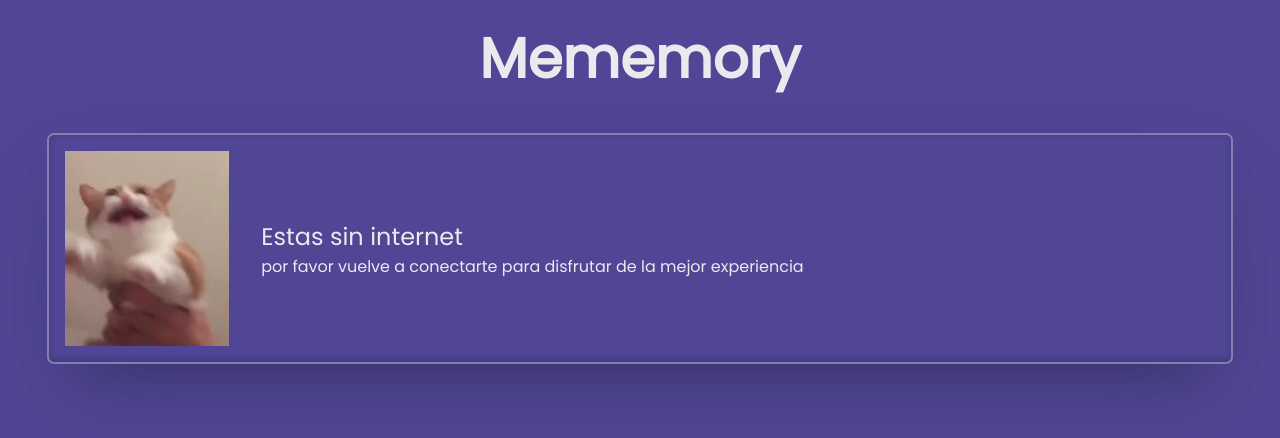
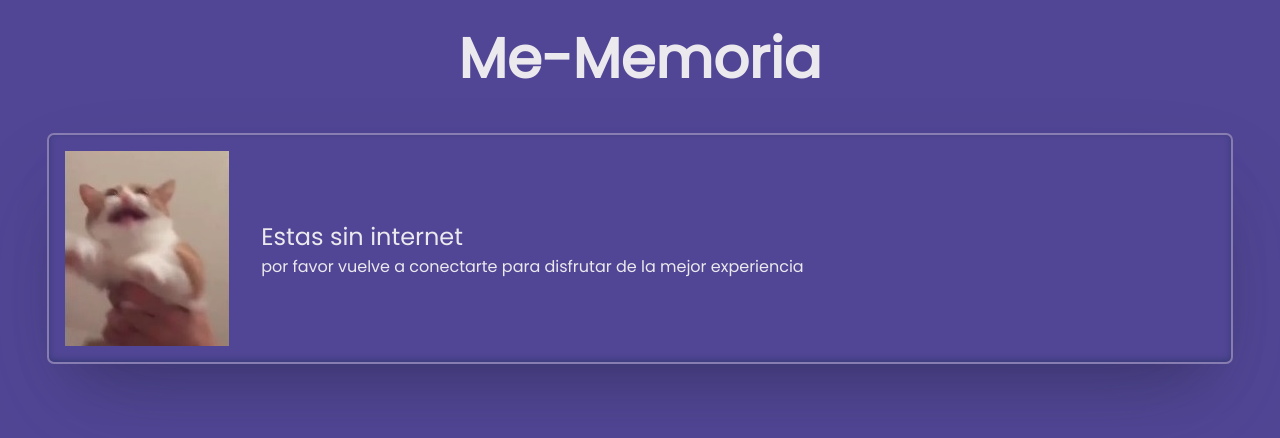
Before and after one commit to Janselin/proyecto-mememory, a website built with Vite: page offline.html in a window 1280 px wide. Built offline with nearby package versions, Linux system fonts and the light colour scheme.

Commit message:
se cambio nombre a Me-Memoria

```diff
--- a/offline.html
+++ b/offline.html
@@ -12,7 +12,7 @@
    <div class="contenedor">
           <header class="header">
 
-              <h1 class="encabezado">Mememory</h1>
+              <h1 class="encabezado">Me-Memoria</h1>
 
               <div class="offline__card">
                <img class="offline__img" src="./public/offline.jpg" alt="">
```
